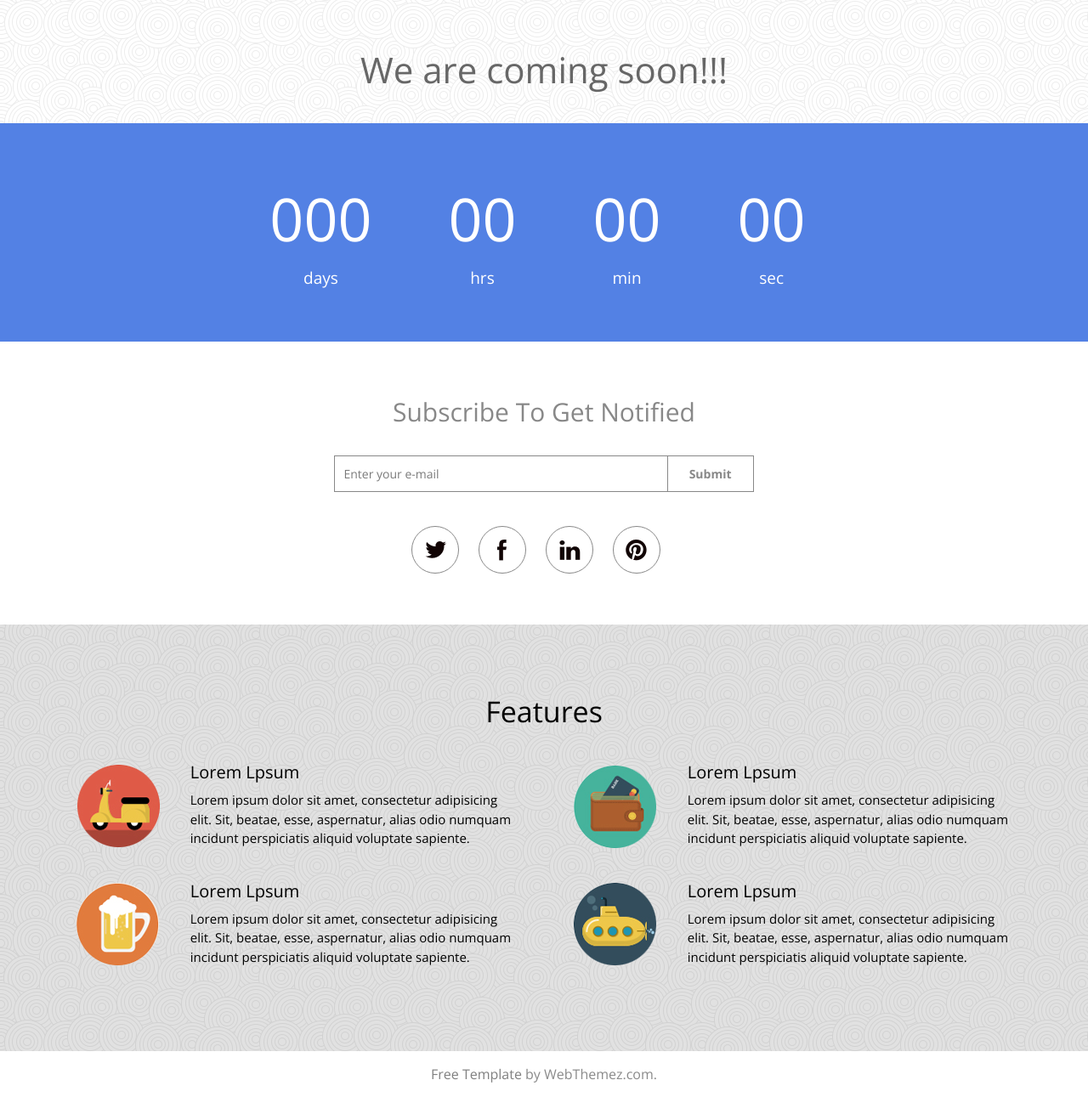
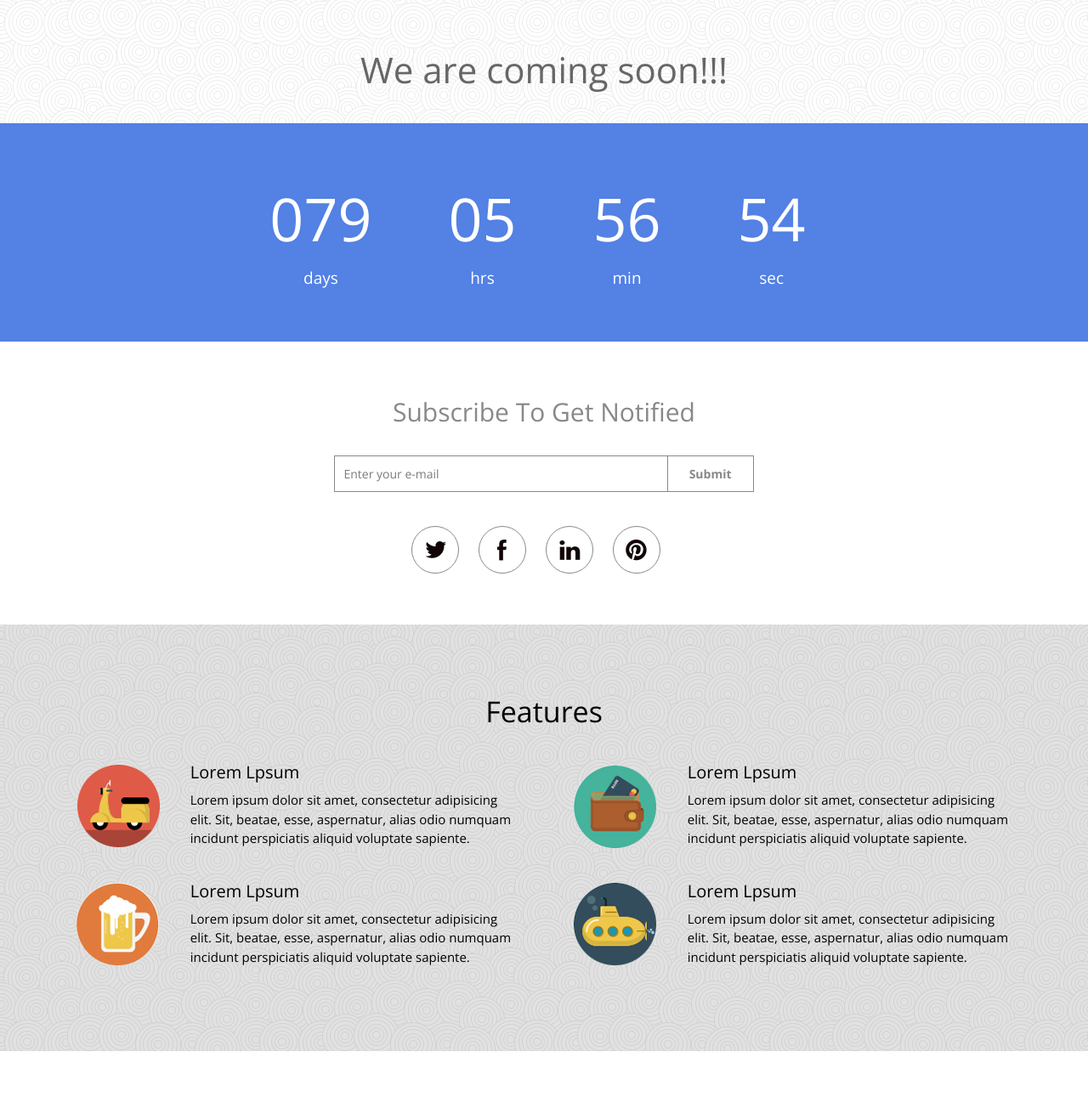
Before and after one commit to sasbodela/web, a plain HTML site: page index.html in a window 1280 px wide. Shown: the part 241-1532 px from the top of the page at 85% size. After the commit the page ends 1478 px from the top, so only its background shows below. Drawn offline with nearby package versions, Linux system fonts and the light colour scheme.

Commit message:
mise a jour chrono

```diff
--- a/index.html
+++ b/index.html
@@ -89,7 +89,6 @@
     </div>
   </div>
 </section>
-<span class="tempBy"> <a href="https://webthemez.com/tag/free" target="_blank">Free Template</a> by WebThemez.com.</span>
 
 <!--Scripts-->
 <script type="text/javascript" src="js/jquery-1.9.1.min.js"></script>
--- a/js/global.js
+++ b/js/global.js
@@ -3,7 +3,7 @@ Theme by: WebThemez.com
 Note: Please use our back link in your site
 */
 $( function() {
-        var endDate = "June  27, 2015 15:03:25";
+        var endDate = "July 1, 2023 00:00:00";
 
         $('.countdown.simple').countdown({ date: endDate });
 
```
